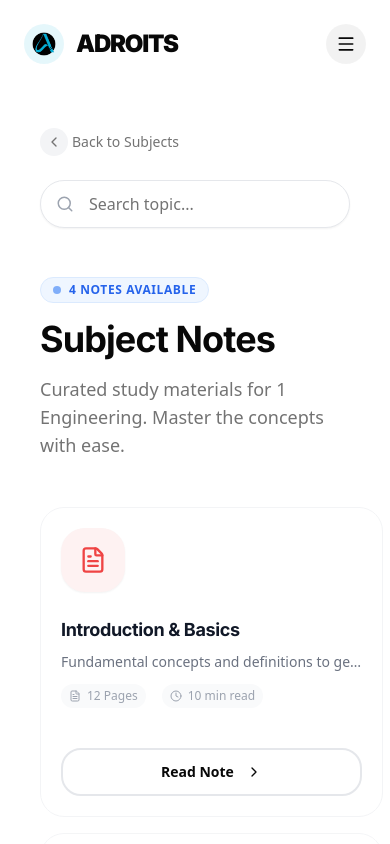
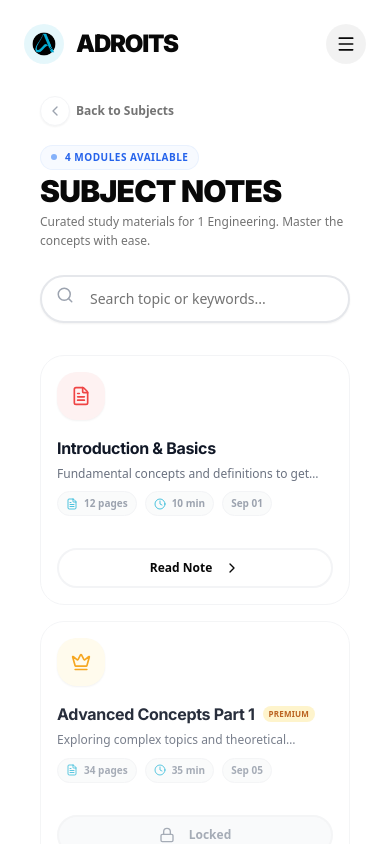
Before and after one commit to iamarifshaikh/saiza, a React (Vite) app: page /study/1/1/1 in a window 390 px wide. Shown: the top 844 px of the page. Built offline with nearby package versions, Linux system fonts and the light colour scheme; a web font is replaced by a local one.

Commit message:
responsive_design_improved

```diff
--- a/src/pages/NotesList.tsx
+++ b/src/pages/NotesList.tsx
@@ -135,43 +135,56 @@ const NotesList = () => {
   };
 
   return (
-    <div className="min-h-screen bg-background font-sans">
+    <div className="min-h-screen bg-background font-sans relative overflow-hidden">
+      {/* Background Atmosphere */}
+      <div className="fixed inset-0 -z-10 bg-mesh opacity-[0.15] lg:opacity-40" />
+
+      {/* Animated Background Blobs - Subtler for mobile */}
+      <div className="fixed inset-0 -z-10 overflow-hidden pointer-events-none opacity-40 lg:opacity-100">
+        <div className="absolute -top-[10%] -left-[10%] w-[70%] lg:w-[40%] h-[40%] bg-primary/5 lg:bg-primary/10 rounded-full blur-[80px] lg:blur-[120px] animate-pulse-glow" style={{ animationDelay: '0s' }} />
+        <div className="absolute top-[20%] -right-[5%] w-[60%] lg:w-[35%] h-[35%] bg-cyan-400/5 lg:bg-cyan-400/10 rounded-full blur-[60px] lg:blur-[100px] animate-pulse-glow" style={{ animationDelay: '2s' }} />
+      </div>
+
       <Navbar />
-      <main className="pt-32 lg:pt-40 pb-20 lg:pb-32 px-4 lg:px-8">
+      <main className="pt-24 lg:pt-40 pb-12 lg:pb-32 px-4 lg:px-8 relative z-10">
         <div className="container mx-auto max-w-5xl">
 
-          {/* Top Bar */}
-          <div className="flex flex-col md:flex-row items-start md:items-center justify-between gap-6 mb-12 animate-fade-in">
-            <div className="flex items-center gap-2 text-sm font-medium text-muted-foreground">
-              <Link to={`/study/${courseType}/${domain}`} className="flex items-center gap-1 hover:text-primary transition-colors">
-                <span className="bg-gray-100 p-1.5 rounded-lg"><ChevronLeft size={16} /></span>
-                <span>Back to Subjects</span>
+          {/* Navigation & Title Section */}
+          <div className="space-y-4 lg:space-y-6 mb-8 lg:mb-12 animate-fade-in">
+            {/* Back Button */}
+            <div className="flex items-center text-xs lg:text-sm font-medium text-muted-foreground">
+              <Link to={`/study/${courseType}/${domain}`} className="flex items-center gap-1.5 hover:text-primary transition-colors group">
+                <span className="bg-white p-1.5 lg:p-2 rounded-xl shadow-sm border border-gray-100 group-hover:bg-primary/5 transition-colors">
+                  <ChevronLeft size={16} className="text-gray-400 group-hover:text-primary" />
+                </span>
+                <span className="font-bold">Back to Subjects</span>
               </Link>
             </div>
 
-            <div className="relative w-full md:w-80 group">
+            {/* Heading & Badge */}
+            <div className="space-y-1.5 lg:space-y-4">
+              <div className="inline-flex items-center gap-2 bg-blue-50/50 text-blue-600 px-2.5 py-1 rounded-full text-[10px] lg:text-xs font-bold uppercase tracking-wider border border-blue-100/50 backdrop-blur-sm">
+                <span className="w-1.5 h-1.5 rounded-full bg-blue-500 animate-pulse" />
+                {notes.length} Modules Available
+              </div>
+              <h1 className="font-display text-3xl lg:text-7xl font-black text-foreground tracking-tight leading-[1] lg:leading-[0.85] uppercase">
+                {subjectTitle}
+              </h1>
+              <p className="text-muted-foreground text-xs lg:text-xl max-w-2xl leading-relaxed font-medium">
+                Curated study materials for {domainName} {courseTitle}. Master the concepts with ease.
+              </p>
+            </div>
+
+            {/* Search Bar */}
+            <div className="relative w-full max-w-xl group pt-2 lg:pt-4">
               <Search className="absolute left-4 top-1/2 -translate-y-1/2 text-gray-400 group-focus-within:text-primary transition-colors" size={18} />
               <Input
-                placeholder="Search topic..."
-                className="w-full h-12 pl-12 rounded-full bg-white border-gray-200 shadow-sm focus:border-primary focus:ring-4 focus:ring-primary/10 transition-all font-medium"
+                placeholder="Search topic or keywords..."
+                className="w-full h-12 lg:h-14 pl-12 rounded-2xl lg:rounded-[1.25rem] bg-white border-gray-200 shadow-sm focus:border-primary focus:ring-4 focus:ring-primary/10 transition-all font-medium text-sm lg:text-base border-2"
                 value={searchTerm}
                 onChange={(e) => setSearchTerm(e.target.value)}
               />
             </div>
-          </div>
-
-          {/* Header */}
-          <div className="mb-12 animate-fade-up">
-            <div className="inline-flex items-center gap-2 bg-blue-50 text-blue-600 px-3 py-1 rounded-full text-xs font-bold uppercase tracking-wider mb-4 border border-blue-100">
-              <span className="w-2 h-2 rounded-full bg-blue-500 animate-pulse" />
-              {notes.length} Notes Available
-            </div>
-            <h1 className="font-display text-4xl lg:text-6xl font-bold text-foreground tracking-tight mb-4">
-              {subjectTitle}
-            </h1>
-            <p className="text-muted-foreground text-lg max-w-2xl">
-              Curated study materials for {domainName} {courseTitle}. Master the concepts with ease.
-            </p>
           </div>
 
           {/* Notes List */}
@@ -186,46 +199,47 @@ const NotesList = () => {
                   className="group relative animate-fade-up"
                   style={{ animationDelay: `${index * 0.05}s` }}
                 >
-                  <div className={`bg-white rounded-[1.5rem] p-5 sm:p-6 border border-gray-100 flex flex-col sm:flex-row items-start sm:items-center gap-6 transition-all duration-300 hover:shadow-lg hover:shadow-primary/5 hover:border-primary/20 ${note.isPremium && !auth.user?.isPremium ? 'opacity-90' : ''}`}>
+                  <div className={`bg-white rounded-2xl lg:rounded-[1.5rem] p-4 lg:p-6 border border-gray-100 flex flex-col sm:flex-row items-start sm:items-center gap-4 lg:gap-6 transition-all duration-300 hover:shadow-xl hover:shadow-primary/5 hover:border-primary/20 ${note.isPremium && !auth.user?.isPremium ? 'opacity-90' : ''}`}>
 
                     {/* Icon */}
-                    <div className={`w-16 h-16 rounded-2xl flex items-center justify-center shrink-0 transition-transform group-hover:scale-105 shadow-sm ${note.isPremium ? 'bg-amber-50 text-amber-500' : 'bg-red-50 text-red-500'}`}>
-                      {note.isPremium ? <Crown size={28} /> : <FileText size={28} />}
+                    <div className={`w-12 h-12 lg:w-16 lg:h-16 rounded-xl lg:rounded-2xl flex items-center justify-center shrink-0 transition-transform group-hover:scale-105 shadow-sm ${note.isPremium ? 'bg-amber-50 text-amber-500' : 'bg-red-50 text-red-500'}`}>
+                      {note.isPremium ? <Crown size={20} className="lg:w-7 lg:h-7" /> : <FileText size={20} className="lg:w-7 lg:h-7" />}
                     </div>
 
                     {/* Content */}
-                    <div className="flex-grow min-w-0 space-y-2">
-                      <div className="flex items-center gap-3">
-                        <h3 className="font-display text-lg sm:text-xl font-bold text-gray-900 group-hover:text-primary transition-colors truncate">
+                    <div className="flex-grow min-w-0 space-y-1 lg:space-y-2">
+                      <div className="flex items-center gap-2 lg:gap-3">
+                        <h3 className="font-display text-base lg:text-xl font-bold text-gray-900 group-hover:text-primary transition-colors truncate">
                           {note.title}
                         </h3>
                         {note.isPremium && (
-                          <span className="bg-amber-100 text-amber-700 text-[10px] font-bold px-2 py-0.5 rounded-full uppercase tracking-wide">
+                          <span className="bg-amber-100 text-amber-700 text-[8px] lg:text-[10px] font-bold px-1.5 py-0.5 rounded-full uppercase tracking-wide shrink-0">
                             Premium
                           </span>
                         )}
                       </div>
-                      <p className="text-gray-500 text-sm line-clamp-1">{note.description}</p>
+                      <p className="text-gray-500 text-xs lg:text-sm line-clamp-1 leading-relaxed">{note.description}</p>
 
-                      <div className="flex items-center gap-4 text-xs font-medium text-gray-400 pt-1">
-                        <span className="flex items-center gap-1.5 bg-gray-50 px-2 py-1 rounded-md">
-                          <FileText size={12} /> {note.pages} Pages
+                      <div className="flex flex-wrap items-center gap-2 lg:gap-3 text-[10px] lg:text-xs font-bold text-gray-400 pt-1">
+                        <span className="flex items-center gap-1.5 bg-gray-50/80 px-2 py-1 rounded-lg border border-gray-100">
+                          <FileText size={12} className="text-primary/70" /> {note.pages} pages
                         </span>
-                        <span className="flex items-center gap-1.5 bg-gray-50 px-2 py-1 rounded-md">
-                          <Clock size={12} /> {note.readTime} read
+                        <span className="flex items-center gap-1.5 bg-gray-50/80 px-2 py-1 rounded-lg border border-gray-100">
+                          <Clock size={12} className="text-primary/70" /> {note.readTime}
                         </span>
-                        <span className="hidden sm:inline-block">•</span>
-                        <span className="hidden sm:inline-block">Updated {note.date}</span>
+                        <span className="bg-gray-50/80 px-2 py-1 rounded-lg border border-gray-100 text-gray-400">
+                          {note.date}
+                        </span>
                       </div>
                     </div>
 
                     {/* Action */}
-                    <div className="mt-4 sm:mt-0 w-full sm:w-auto">
-                      <Button variant="outline" className={`w-full sm:w-32 rounded-xl font-bold h-12 border-gray-200 group-hover:bg-primary group-hover:text-white group-hover:border-primary transition-all ${note.isPremium && !auth.user?.isPremium ? 'bg-gray-50 text-gray-400 group-hover:bg-gray-100 group-hover:text-gray-500 group-hover:border-gray-200 cursor-not-allowed' : ''}`}>
+                    <div className="mt-4 sm:mt-0 w-full sm:w-auto shrink-0">
+                      <Button variant="outline" className={`w-full sm:w-32 rounded-xl font-bold h-10 lg:h-12 border-gray-100 group-hover:bg-primary group-hover:text-white group-hover:border-primary transition-all text-xs lg:text-base ${note.isPremium && !auth.user?.isPremium ? 'bg-gray-50 text-gray-400 group-hover:bg-gray-100 group-hover:text-gray-500 group-hover:border-gray-200 cursor-not-allowed' : ''}`}>
                         {note.isPremium && !auth.user?.isPremium ? (
-                          <><Lock size={16} className="mr-2" /> Locked</>
+                          <><Lock size={14} className="mr-1.5 lg:w-4 lg:h-4" /> Locked</>
                         ) : (
-                          <>Read Note <ChevronRight size={16} className="ml-1" /></>
+                          <>Read Note <ChevronRight size={14} className="ml-1 lg:w-4 lg:h-4" /></>
                         )}
                       </Button>
                     </div>
--- a/src/pages/Study.tsx
+++ b/src/pages/Study.tsx
@@ -1,7 +1,7 @@
 import Navbar from "@/components/layout/Navbar";
 import Footer from "@/components/layout/Footer";
 import { Link } from "react-router-dom";
-import { GraduationCap, BookOpen, ArrowRight, Sparkles } from "lucide-react";
+import { GraduationCap, BookOpen, ArrowRight, Sparkles, ChevronRight } from "lucide-react";
 
 const Study = () => {
     return (
@@ -34,37 +34,44 @@ const Study = () => {
 
                         {/* 1. Engineering Card (Brand Primary) */}
                         <Link to="/study/engineering" className="group relative">
-                            <div className="absolute -inset-1 bg-gradient-to-r from-primary to-cyan-300 rounded-[2.8rem] blur opacity-25 group-hover:opacity-75 transition duration-1000 group-hover:duration-200" />
-                            <div className="relative h-full bg-primary rounded-[2.5rem] p-8 lg:p-12 text-white overflow-hidden shadow-2xl transition-all duration-300 group-hover:-translate-y-2">
+                            <div className="absolute -inset-1 bg-gradient-to-r from-primary to-cyan-300 rounded-[2rem] lg:rounded-[2.8rem] blur opacity-25 group-hover:opacity-75 transition duration-1000 group-hover:duration-200" />
+                            <div className="relative h-full bg-primary rounded-[1.5rem] lg:rounded-[2.5rem] p-5 lg:p-12 text-white overflow-hidden shadow-2xl transition-all duration-300 md:group-hover:-translate-y-2 flex flex-row md:flex-col items-center md:items-start gap-5 md:gap-0">
 
-                                {/* Decorative Background Pattern */}
-                                <div className="absolute top-0 right-0 w-64 h-64 bg-white/10 rounded-full blur-3xl translate-x-1/3 -translate-y-1/3" />
-                                <div className="absolute bottom-0 left-0 w-40 h-40 bg-black/10 rounded-full blur-2xl -translate-x-1/3 translate-y-1/3" />
-                                <svg className="absolute top-8 right-8 w-24 h-24 text-white/10 rotate-12" viewBox="0 0 24 24" fill="currentColor">
+                                {/* Decorative Background Pattern - Hidden on mobile */}
+                                <div className="hidden md:block absolute top-0 right-0 w-64 h-64 bg-white/10 rounded-full blur-3xl translate-x-1/3 -translate-y-1/3" />
+                                <div className="hidden md:block absolute bottom-0 left-0 w-40 h-40 bg-black/10 rounded-full blur-2xl -translate-x-1/3 translate-y-1/3" />
+                                <svg className="hidden md:block absolute top-8 right-8 w-24 h-24 text-white/10 rotate-12" viewBox="0 0 24 24" fill="currentColor">
                                     <path d="M12 2L2 7l10 5 10-5-10-5zM2 17l10 5 10-5M2 12l10 5 10-5" />
                                 </svg>
 
-                                <div className="relative z-10 flex flex-col h-full">
-                                    <div className="flex justify-between items-start mb-12">
-                                        <div className="w-20 h-20 rounded-2xl bg-white/20 backdrop-blur-sm flex items-center justify-center border border-white/20 shadow-inner">
-                                            <GraduationCap size={40} className="text-white drop-shadow-md" />
+                                <div className="relative z-10 flex flex-row md:flex-col items-center md:items-start w-full gap-4 md:gap-0 h-full">
+                                    <div className="flex justify-between items-start md:mb-12 shrink-0 md:w-full">
+                                        <div className="w-14 h-14 lg:w-20 lg:h-20 rounded-xl lg:rounded-2xl bg-white/20 backdrop-blur-sm flex items-center justify-center border border-white/20 shadow-inner">
+                                            <GraduationCap size={32} className="text-white drop-shadow-md lg:w-10 lg:h-10" />
                                         </div>
-                                        <div className="px-4 py-2 rounded-full bg-white/20 backdrop-blur-md border border-white/20 text-xs font-bold uppercase tracking-wider flex items-center gap-2">
+                                        <div className="hidden md:flex px-4 py-2 rounded-full bg-white/20 backdrop-blur-md border border-white/20 text-xs font-bold uppercase tracking-wider items-center gap-2">
                                             <Sparkles size={12} />
                                             Most Popular
                                         </div>
                                     </div>
 
-                                    <h2 className="font-display text-4xl lg:text-5xl font-bold mb-4">Engineering</h2>
-                                    <p className="text-white/80 text-lg mb-12 max-w-sm leading-relaxed">
-                                        Comprehensive resources for BE/B.Tech students across all major branches.
-                                    </p>
+                                    <div className="flex-grow">
+                                        <h2 className="font-display text-2xl lg:text-5xl font-bold mb-1 md:mb-4">Engineering</h2>
+                                        <p className="text-white/80 text-xs lg:text-lg mb-0 md:mb-12 max-w-sm leading-relaxed line-clamp-1 md:line-clamp-none">
+                                            Comprehensive resources for BE/B.Tech students.
+                                        </p>
+                                    </div>
 
-                                    <div className="mt-auto flex items-center gap-4 group/btn">
+                                    <div className="mt-auto hidden md:flex items-center gap-4 group/btn">
                                         <span className="font-bold text-xl group-hover/btn:underline decoration-2 underline-offset-4">Explore Degree</span>
                                         <div className="w-12 h-12 rounded-full bg-white text-primary flex items-center justify-center transition-transform group-hover/btn:translate-x-2">
                                             <ArrowRight size={24} strokeWidth={3} />
                                         </div>
+                                    </div>
+
+                                    {/* Mobile Arrow */}
+                                    <div className="flex md:hidden w-8 h-8 rounded-full bg-white/10 items-center justify-center shrink-0">
+                                        <ChevronRight size={18} className="text-white" />
                                     </div>
                                 </div>
                             </div>
@@ -72,37 +79,44 @@ const Study = () => {
 
                         {/* 2. Diploma Card (Dark Theme) */}
                         <Link to="/study/diploma" className="group relative">
-                            <div className="absolute -inset-1 bg-gradient-to-r from-gray-600 to-gray-400 rounded-[2.8rem] blur opacity-25 group-hover:opacity-75 transition duration-1000 group-hover:duration-200" />
-                            <div className="relative h-full bg-[#18181b] rounded-[2.5rem] p-8 lg:p-12 text-white overflow-hidden shadow-2xl transition-all duration-300 group-hover:-translate-y-2">
+                            <div className="absolute -inset-1 bg-gradient-to-r from-gray-600 to-gray-400 rounded-[2rem] lg:rounded-[2.8rem] blur opacity-25 group-hover:opacity-75 transition duration-1000 group-hover:duration-200" />
+                            <div className="relative h-full bg-[#18181b] rounded-[1.5rem] lg:rounded-[2.5rem] p-5 lg:p-12 text-white overflow-hidden shadow-2xl transition-all duration-300 md:group-hover:-translate-y-2 flex flex-row md:flex-col items-center md:items-start gap-5 md:gap-0">
 
-                                {/* Decorative Background Pattern */}
-                                <div className="absolute top-0 right-0 w-64 h-64 bg-primary/10 rounded-full blur-3xl translate-x-1/3 -translate-y-1/3" />
-                                <div className="absolute bottom-0 left-0 w-40 h-40 bg-primary/5 rounded-full blur-2xl -translate-x-1/3 translate-y-1/3" />
-                                <svg className="absolute top-8 right-8 w-24 h-24 text-white/5 -rotate-12" viewBox="0 0 24 24" fill="currentColor">
+                                {/* Decorative Background Pattern - Hidden on mobile */}
+                                <div className="hidden md:block absolute top-0 right-0 w-64 h-64 bg-primary/10 rounded-full blur-3xl translate-x-1/3 -translate-y-1/3" />
+                                <div className="hidden md:block absolute bottom-0 left-0 w-40 h-40 bg-primary/5 rounded-full blur-2xl -translate-x-1/3 translate-y-1/3" />
+                                <svg className="hidden md:block absolute top-8 right-8 w-24 h-24 text-white/5 -rotate-12" viewBox="0 0 24 24" fill="currentColor">
                                     <path d="M4 19.5A2.5 2.5 0 0 1 6.5 17H20" />
                                     <path d="M6.5 2H20v20H6.5A2.5 2.5 0 0 1 4 19.5v-15A2.5 2.5 0 0 1 6.5 2z" />
                                 </svg>
 
-                                <div className="relative z-10 flex flex-col h-full">
-                                    <div className="flex justify-between items-start mb-12">
-                                        <div className="w-20 h-20 rounded-2xl bg-white/10 backdrop-blur-sm flex items-center justify-center border border-white/10 shadow-inner group-hover:border-primary/50 transition-colors">
-                                            <BookOpen size={36} className="text-white group-hover:text-primary transition-colors" />
+                                <div className="relative z-10 flex flex-row md:flex-col items-center md:items-start w-full gap-4 md:gap-0 h-full">
+                                    <div className="flex justify-between items-start md:mb-12 shrink-0 md:w-full">
+                                        <div className="w-14 h-14 lg:w-20 lg:h-20 rounded-xl lg:rounded-2xl bg-white/10 backdrop-blur-sm flex items-center justify-center border border-white/10 shadow-inner group-hover:border-primary/50 transition-colors">
+                                            <BookOpen size={28} className="text-white group-hover:text-primary transition-colors lg:w-9 lg:h-9" />
                                         </div>
-                                        <div className="px-4 py-2 rounded-full bg-white/5 border border-white/10 text-xs font-bold uppercase tracking-wider text-gray-400">
+                                        <div className="hidden md:flex px-4 py-2 rounded-full bg-white/5 border border-white/10 text-xs font-bold uppercase tracking-wider text-gray-400">
                                             Polytechnic
                                         </div>
                                     </div>
 
-                                    <h2 className="font-display text-4xl lg:text-5xl font-bold mb-4">Diploma</h2>
-                                    <p className="text-gray-400 text-lg mb-12 max-w-sm leading-relaxed">
-                                        Focused study materials for Diploma students to master technical concepts.
-                                    </p>
+                                    <div className="flex-grow">
+                                        <h2 className="font-display text-2xl lg:text-5xl font-bold mb-1 md:mb-4">Diploma</h2>
+                                        <p className="text-gray-400 text-xs lg:text-lg mb-0 md:mb-12 max-w-sm leading-relaxed line-clamp-1 md:line-clamp-none">
+                                            Focused study materials for Polytechnic students.
+                                        </p>
+                                    </div>
 
-                                    <div className="mt-auto flex items-center gap-4 group/btn">
+                                    <div className="mt-auto hidden md:flex items-center gap-4 group/btn">
                                         <span className="font-bold text-xl group-hover/btn:underline decoration-2 underline-offset-4 decoration-primary">Explore Diploma</span>
                                         <div className="w-12 h-12 rounded-full bg-white/10 text-white flex items-center justify-center transition-all group-hover/btn:translate-x-2 group-hover/btn:bg-primary">
                                             <ArrowRight size={24} strokeWidth={3} />
                                         </div>
+                                    </div>
+
+                                    {/* Mobile Arrow */}
+                                    <div className="flex md:hidden w-8 h-8 rounded-full bg-white/5 items-center justify-center shrink-0 border border-white/10">
+                                        <ChevronRight size={18} className="text-gray-400" />
                                     </div>
                                 </div>
                             </div>
```
Also changed, not shown: src/pages/Domains.tsx (+15 -7 lines).
